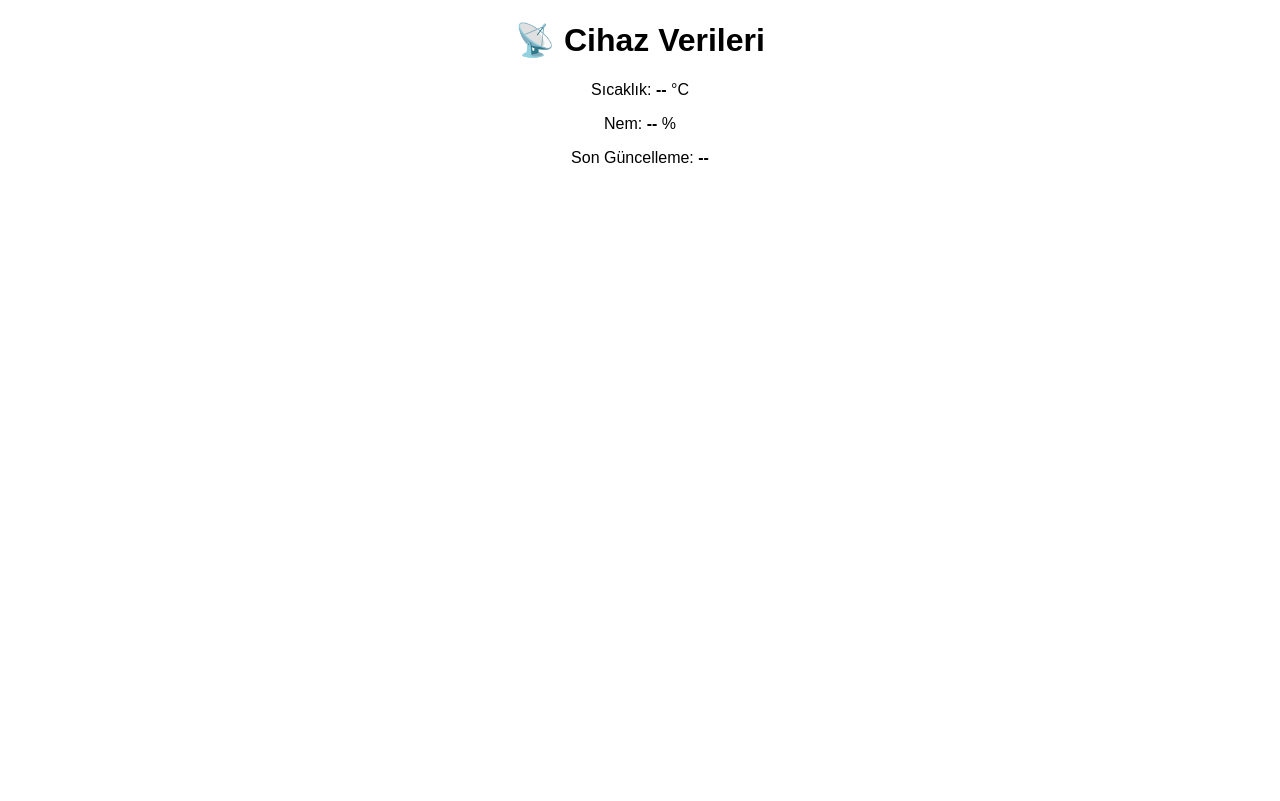
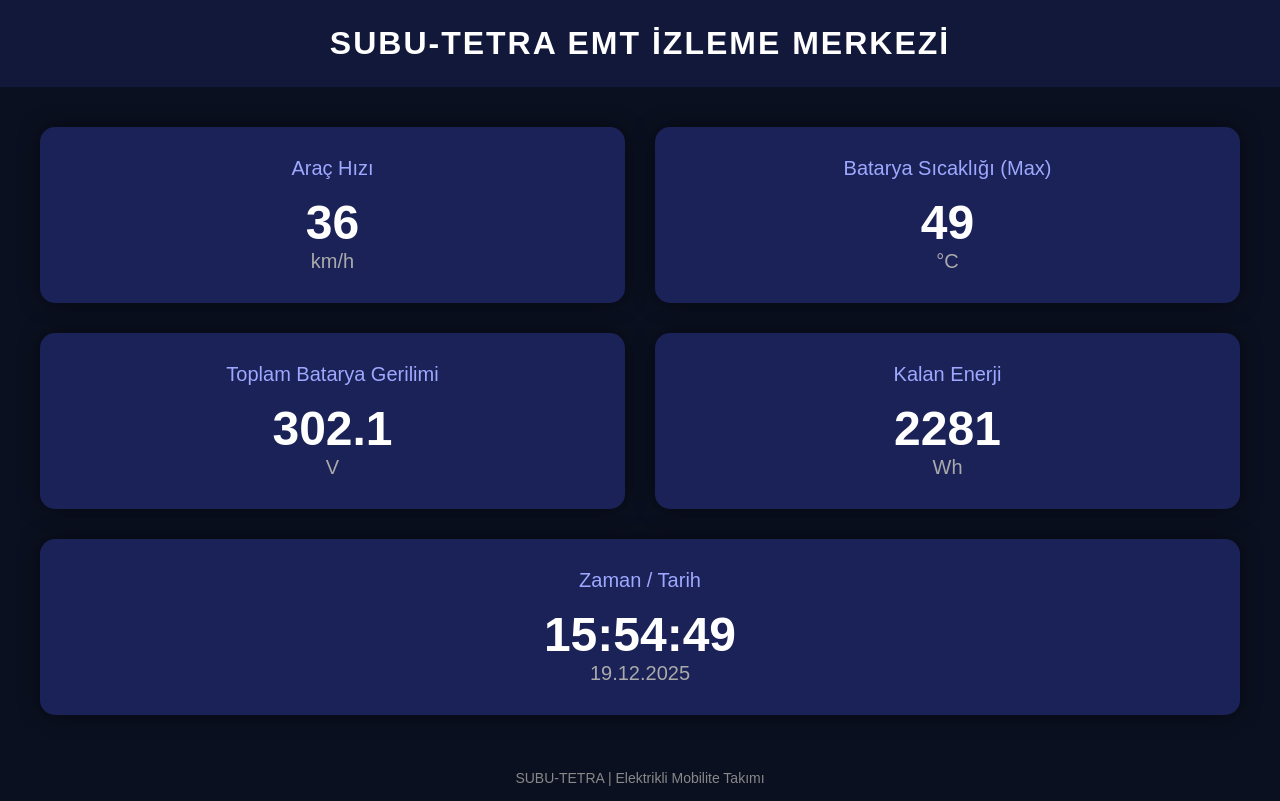
Before and after one commit to Mesuteminkurt/gsm-server, a website: page public/index.html in a window 1280 px wide. Drawn offline with Linux system fonts and the light colour scheme; no server answers.

Commit message:
arayuz guncellendi

```diff
--- a/public/index.html
+++ b/public/index.html
@@ -1,28 +1,138 @@
 <!DOCTYPE html>
 <html lang="tr">
 <head>
-  <meta charset="UTF-8">
-  <title>GSM Dashboard</title>
+    <meta charset="UTF-8">
+    <title>SUBU-TETRA EMT İZLEME MERKEZİ</title>
+    <style>
+        body {
+            margin: 0;
+            font-family: Arial, Helvetica, sans-serif;
+            background-color: #0b1020;
+            color: white;
+        }
+
+        header {
+            background-color: #11183a;
+            padding: 25px;
+            text-align: center;
+            font-size: 32px;
+            font-weight: bold;
+            letter-spacing: 2px;
+        }
+
+        .container {
+            display: grid;
+            grid-template-columns: repeat(2, 1fr);
+            gap: 30px;
+            padding: 40px;
+        }
+
+        .card {
+            background-color: #1a2258;
+            border-radius: 15px;
+            padding: 30px;
+            text-align: center;
+            box-shadow: 0 0 20px rgba(0,0,0,0.5);
+        }
+
+        .title {
+            font-size: 20px;
+            margin-bottom: 15px;
+            color: #9fa8ff;
+        }
+
+        .value {
+            font-size: 48px;
+            font-weight: bold;
+        }
+
+        .unit {
+            font-size: 20px;
+            color: #aaa;
+        }
+
+        .full {
+            grid-column: span 2;
+        }
+
+        footer {
+            text-align: center;
+            padding: 15px;
+            font-size: 14px;
+            color: #888;
+        }
+    </style>
 </head>
-<body style="text-align:center; font-family:Arial;">
+<body>
 
-<h1>📡 Cihaz Verileri</h1>
-<p>Sıcaklık: <b id="temp">--</b> °C</p>
-<p>Nem: <b id="hum">--</b> %</p>
-<p>Son Güncelleme: <b id="time">--</b></p>
+<header>
+    SUBU-TETRA EMT İZLEME MERKEZİ
+</header>
+
+<div class="container">
+
+    <!-- Araç Hızı -->
+    <div class="card">
+        <div class="title">Araç Hızı</div>
+        <div class="value" id="speed">0</div>
+        <div class="unit">km/h</div>
+    </div>
+
+    <!-- Batarya Sıcaklığı -->
+    <div class="card">
+        <div class="title">Batarya Sıcaklığı (Max)</div>
+        <div class="value" id="temp">0</div>
+        <div class="unit">°C</div>
+    </div>
+
+    <!-- Toplam Gerilim -->
+    <div class="card">
+        <div class="title">Toplam Batarya Gerilimi</div>
+        <div class="value" id="voltage">0</div>
+        <div class="unit">V</div>
+    </div>
+
+    <!-- Kalan Enerji -->
+    <div class="card">
+        <div class="title">Kalan Enerji</div>
+        <div class="value" id="energy">0</div>
+        <div class="unit">Wh</div>
+    </div>
+
+    <!-- Zaman -->
+    <div class="card full">
+        <div class="title">Zaman / Tarih</div>
+        <div class="value" id="time">--:--:--</div>
+        <div class="unit" id="date">--.--.----</div>
+    </div>
+
+</div>
+
+<footer>
+    SUBU-TETRA | Elektrikli Mobilite Takımı
+</footer>
 
 <script>
-async function loadData() {
-  const res = await fetch("/api/data");
-  const data = await res.json();
+    function updateTime() {
+        const now = new Date();
+        document.getElementById("time").innerText =
+            now.toLocaleTimeString("tr-TR");
+        document.getElementById("date").innerText =
+            now.toLocaleDateString("tr-TR");
+    }
 
-  document.getElementById("temp").innerText = data.temp ?? "--";
-  document.getElementById("hum").innerText = data.hum ?? "--";
-  document.getElementById("time").innerText = data.time ?? "--";
-}
+    setInterval(updateTime, 1000);
+    updateTime();
 
-setInterval(loadData, 3000);
-loadData();
+    // 🔴 ÖRNEK VERİ (STM/GSM GELENE KADAR)
+    function fakeData() {
+        document.getElementById("speed").innerText = Math.floor(Math.random() * 120);
+        document.getElementById("temp").innerText = Math.floor(30 + Math.random() * 20);
+        document.getElementById("voltage").innerText = (300 + Math.random() * 20).toFixed(1);
+        document.getElementById("energy").innerText = Math.floor(2000 + Math.random() * 500);
+    }
+
+    setInterval(fakeData, 2000);
 </script>
 
 </body>
--- /dev/null
+++ b/telemetry.csv
@@ -0,0 +1,2 @@
+Zaman Damgasi;Arac Hizi (km/h);Batarya Sicakligi (°C);Batarya Gerilimi (V);Kalan Enerji (Wh)
+2025-12-19 15:50:46;50;38;312.4;2450
```
Also changed, not shown: index.js (+29 -21 lines).
